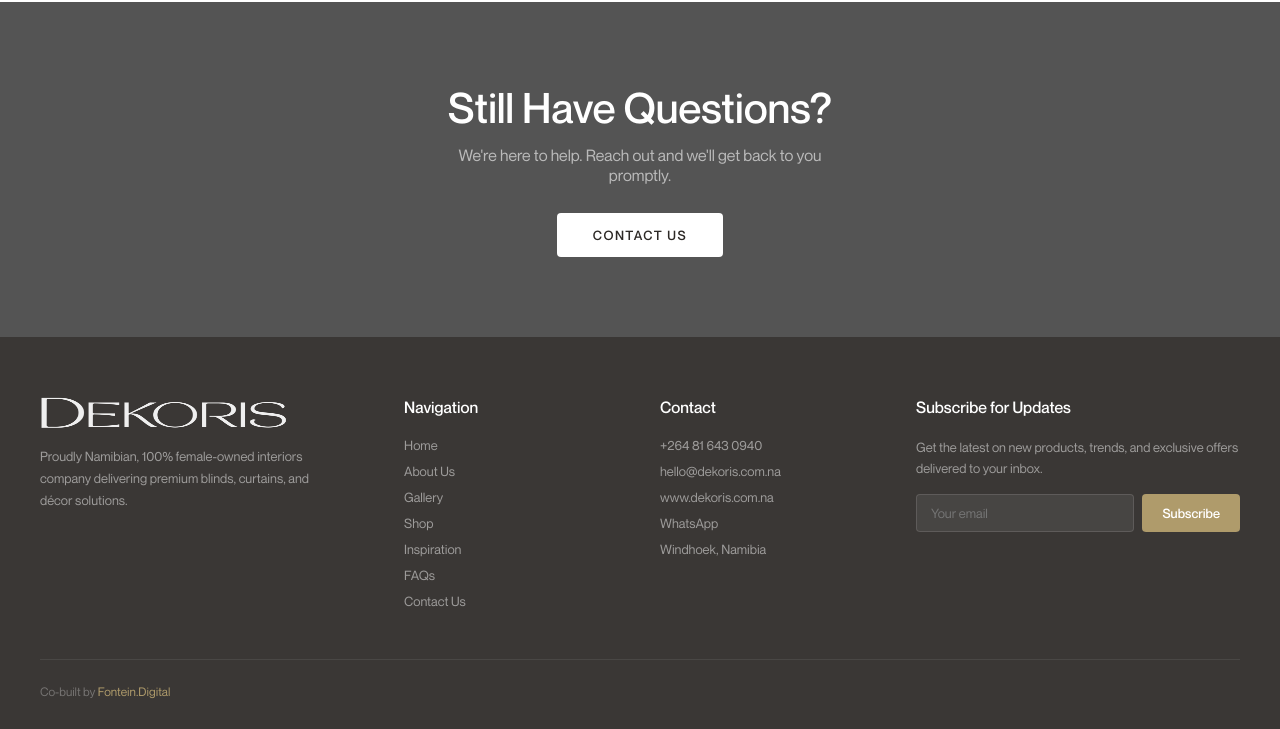
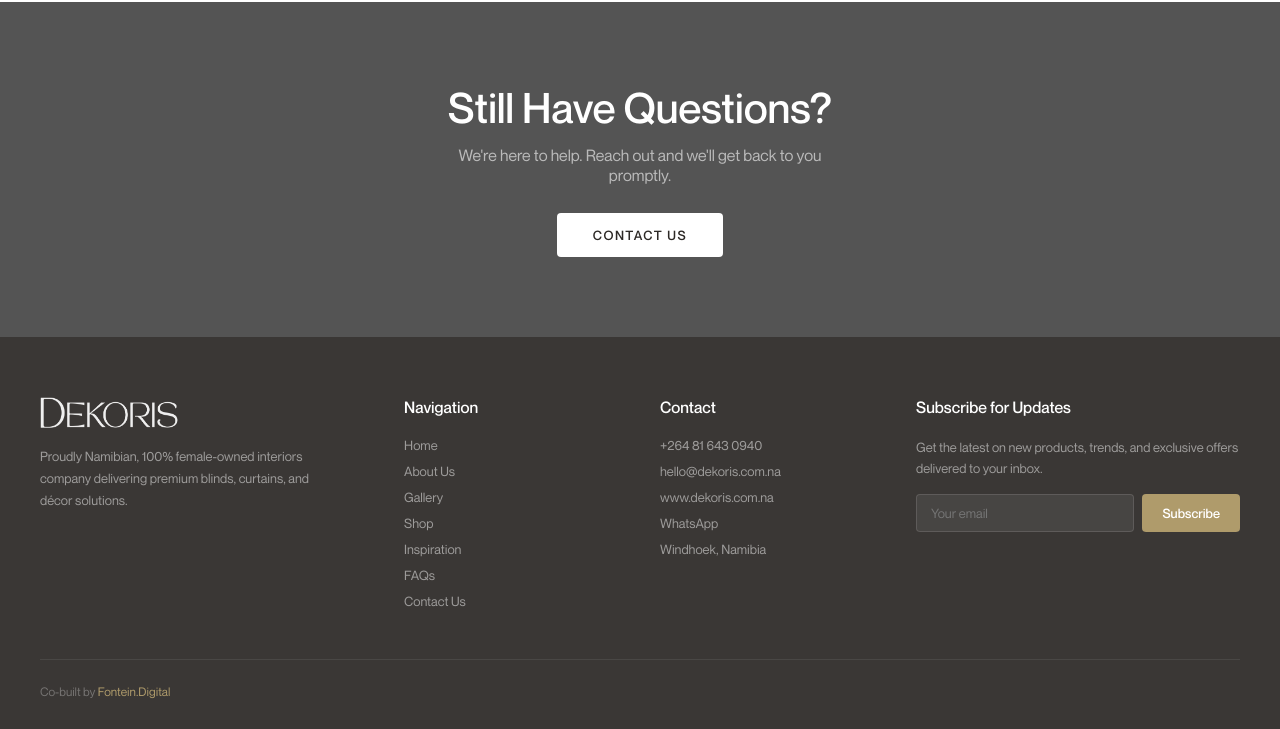
Before and after one commit to fonteindigital/dekoris-website, an Eleventy site: page src/faqs.njk in a window 1280 px wide. Shown: the part 1756-2485 px from the top of the page. Built offline with nearby package versions, Linux system fonts and the light colour scheme; Eleventy itself is replaced by a stand-in of ours; files that its build step writes are made by us from their sources; a script that the page names is missing.

Commit message:
Fix stretched footer logo: .nav-logo flex was using default align-items: stretch which forced the img to fill the parent width, squishing the aspect ratio. Add align-items: flex-start + explicit height/width/object-fit on the footer img.

```diff
--- a/src/css/style.css
+++ b/src/css/style.css
@@ -99,7 +99,7 @@
       padding: 0 40px; height: 80px;
       display: flex; align-items: center; justify-content: space-between;
     }
-    .nav-logo { display: flex; flex-direction: column; }
+    .nav-logo { display: flex; flex-direction: column; align-items: flex-start; }
     .nav-logo-text {
       font-family: var(--font-accent); font-size: 28px;
       font-weight: 400; color: var(--gold);
@@ -490,6 +490,8 @@
     .footer-brand .nav-logo img {
       filter: brightness(0) invert(1);
       opacity: 0.92;
+      height: 32px; width: auto; max-width: none;
+      object-fit: contain;
     }
     .footer-brand .nav-logo-tagline { display: none; }
 
```
